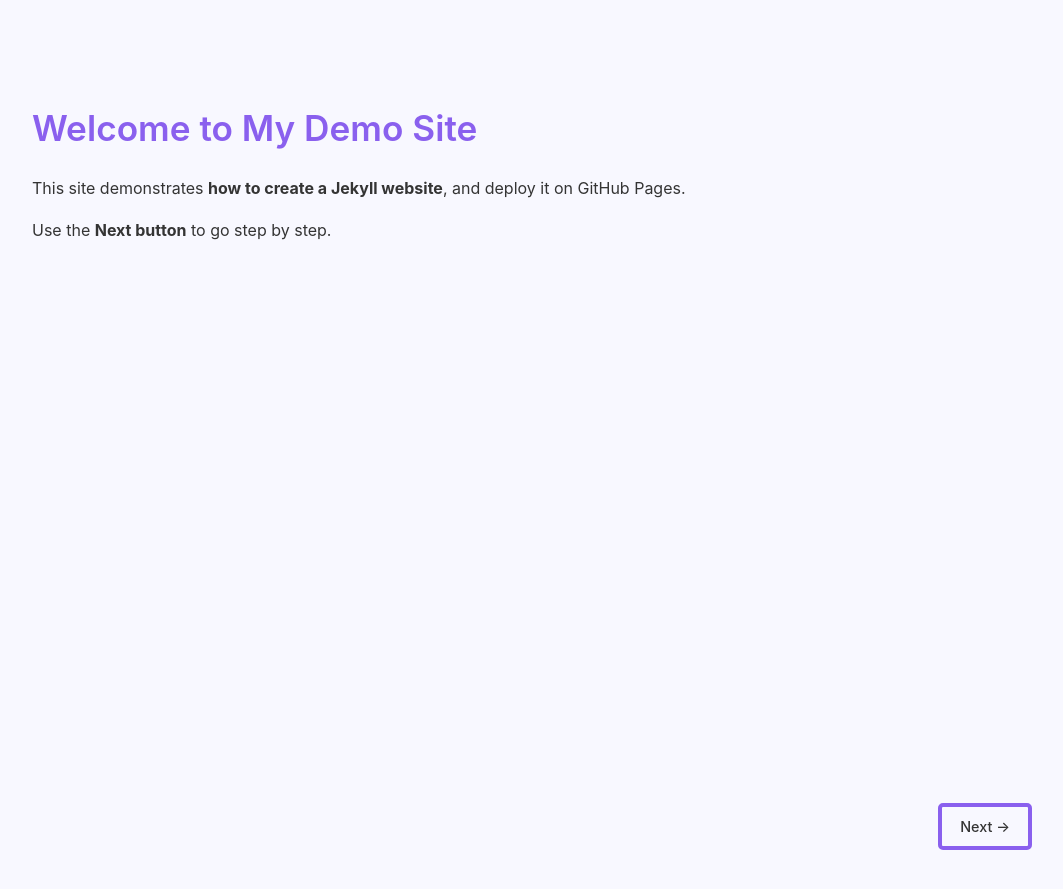
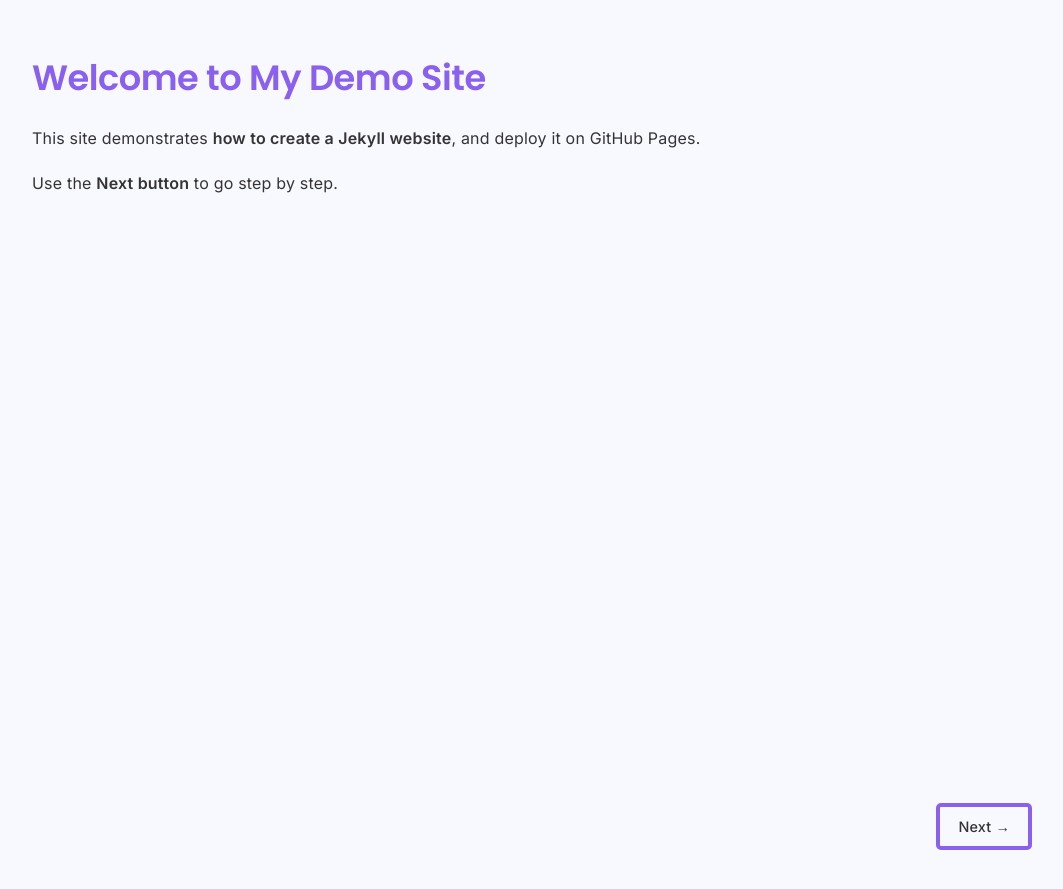
Before and after one commit to adrija98/demo, a Jekyll site: the page built from index.markdown, in a window 1280 px wide. Shown: the top 889 px of the page, without its empty margins (208-1271 px from the left). Built offline with Jekyll 4.4.1, drawn with Linux system fonts in a browser that asks for light colours.

Commit message:
Font changes

```diff
--- a/_layouts/default.html
+++ b/_layouts/default.html
@@ -5,6 +5,7 @@
   <title>{{ page.title }}</title>
   <meta name="viewport" content="width=device-width, initial-scale=1.0">
   <link rel="stylesheet" href="{{ site.baseurl }}/assets/style.css">
+  <link href="https://fonts.googleapis.com/css2?family=Inter:wght@400;500;600&family=Poppins:wght@500;600&display=swap" rel="stylesheet">
 </head>
 <body>
   <main class="container">
--- a/assets/style.css
+++ b/assets/style.css
@@ -2,14 +2,22 @@ body {
   margin: 0;
   background-color: #f8f8ff;
   color: #343434;
-  font-family: -apple-system, BlinkMacSystemFont, "Segoe UI", Roboto, sans-serif;
+  /* font-family: -apple-system, BlinkMacSystemFont, "Segoe UI", Roboto, sans-serif; */
+  font-family: "Inter", sans-serif;
+  font-weight: 400;
   line-height: 1.6;
+  letter-spacing: 0.2px;
 }
 
 .container {
   max-width: 800px;
-  margin: 100px auto;
+  margin: 50px auto;
   padding: 0 20px;
+}
+
+h1, h2, h3 {
+  font-family: "Poppins", sans-serif;
+  font-weight: 600;
 }
 
 h1 {
@@ -17,6 +25,11 @@ h1 {
   font-weight: 600;
   margin-bottom: 20px;
   color: #8a60ee;
+  letter-spacing: -0.5px;
+}
+
+p {
+  margin-bottom: 1.2em;
 }
 
 .nav-buttons {
```
